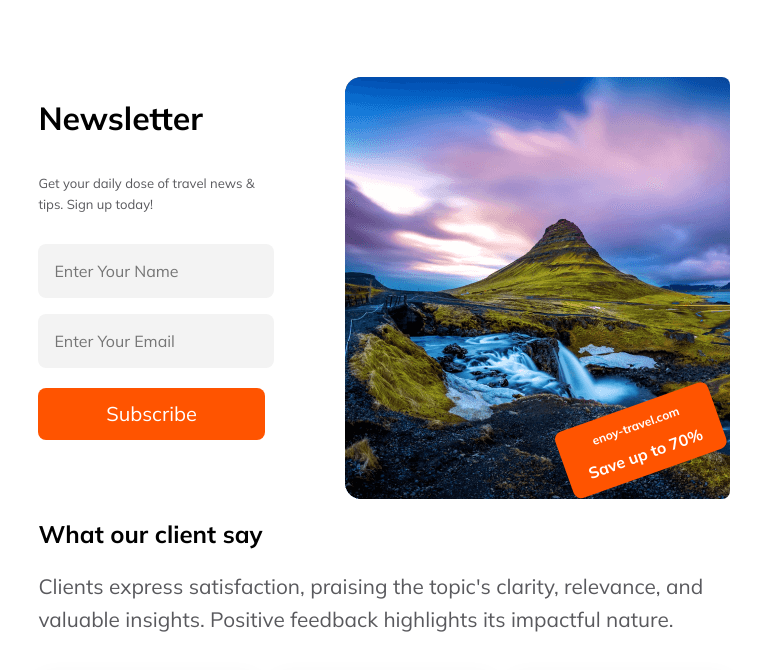
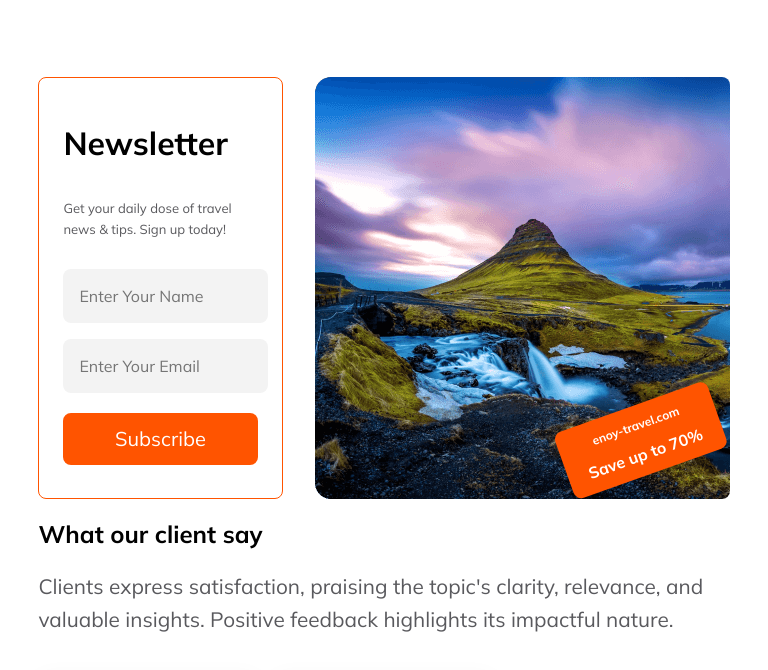
Before and after one commit to Asifurrahman-Noyons/Enoy-Travel, a plain HTML site: page index.html in a window 768 px wide. Shown: the part 6019-6689 px from the top of the page. Drawn offline with Linux system fonts and the light colour scheme.

Commit message:
Final repository update  styles.css

```diff
--- a/styles.css
+++ b/styles.css
@@ -433,13 +433,16 @@ video {
 .news-letter{
     display: grid;
     grid-template-columns: 1fr 1.7fr;
-    grid-gap: 5em;
+    grid-gap: 2em;
     margin-top: 5em;
 }
 
 .news-letter-form{
     display: flex;
     flex-direction: column;
+    border: 1px solid #FF5400;
+    border-radius: 8px;
+    padding:1.5em;
 }
 .news-letter-form input{
     border-radius: 8px;
@@ -857,4 +860,9 @@ video {
 .why-choose-top p{
     font-size: 1em;
 }
+
+#review-box-3 {
+  display: none;
 }
+
+}
```
